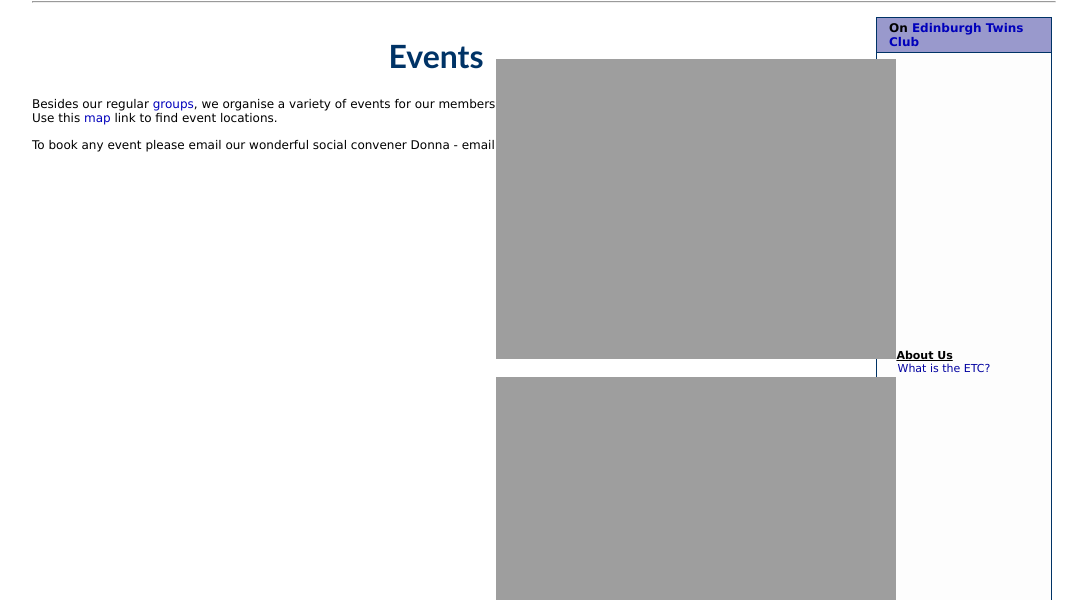
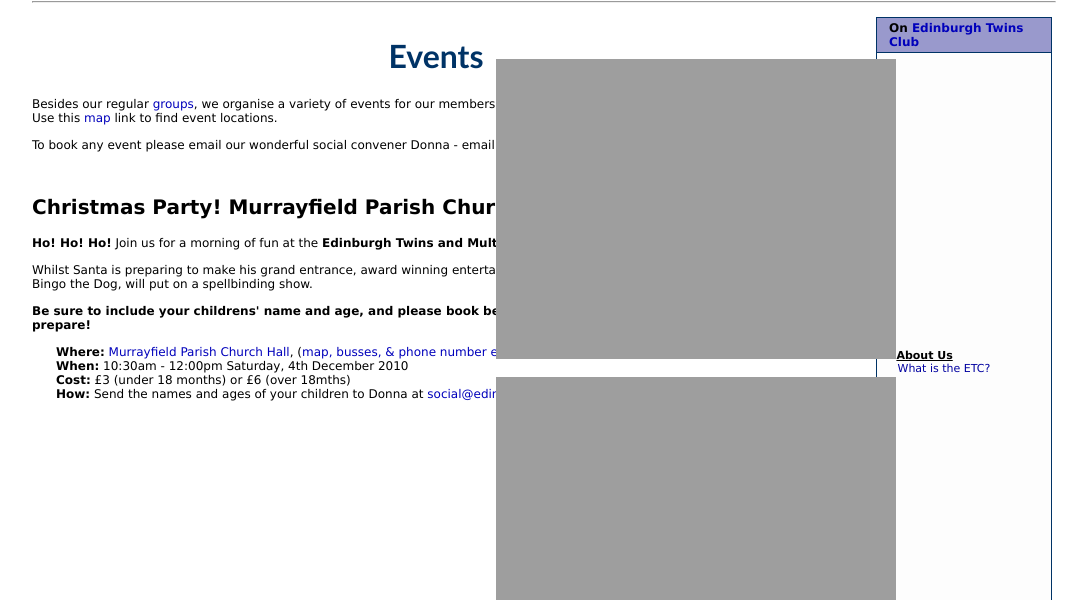
Before and after one commit to eltmc/etc-website-2010, a PHP site: page /events/ in a window 1280 px wide. Shown: the part 139-739 px from the top of the page, without its empty margins (96-1179 px from the left). Run offline with PHP 8.4, Linux system fonts and the light colour scheme.

Commit message:
Added details of Xmas Party

```diff
--- a/events/index.php
+++ b/events/index.php
@@ -20,6 +20,36 @@
 href="mailto:social@edinburghtwins.co.uk">social@edinburghtwins.co.uk</a></p>
 
 
+<h2>Christmas Party! Murrayfield Parish Church Hall, 4 December 2010</h2>
+
+<p><b>Ho! Ho! Ho!</b> Join us for a morning of fun at the <b>Edinburgh Twins and
+Multiples Club Christmas Party!</b></p>
+
+<p>Whilst Santa is preparing to make his grand entrance, award winning
+entertainer and magician, Tricky Ricky and his loyal companion, Bingo
+the Dog, will put on a spellbinding show.</p>
+
+<p><b>Be sure to include your childrens' name and age, and please book
+before November 24th to ensure Santa has time to prepare!</b></p>
+
+<p style="margin-left: 2em">
+
+  <b>Where:</b>
+  <span><a href="http://www.vittoriarestaurant.com/onthebridge/">Murrayfield Parish Church Hall</a>,
+
+        (<a href="http://maps.google.co.uk/maps/place?cid=2721686753672261728">map, busses, &amp; phone number etc.</a>).</span><br>
+  <b>When:</b>
+  <span>10:30am - 12:00pm Saturday, 4th December 2010</span><br>
+  <b>Cost:</b>
+  <span>&pound;3 (under 18 months) or &pound;6 (over 18mths)</span><br>
+  <b>How:</b>
+  <span>Send the names and ages of your children to Donna at
+  <a href="social@edinburghtwins.co.uk">social@edinburghtwins.co.uk</a>
+  by Wednesday 24th November 2010.</span><br>
+
+</p>
+
+
     </div>
     <div class="clear">
       <br />
```
Also changed, not shown: index.php (+8 -5 lines).
